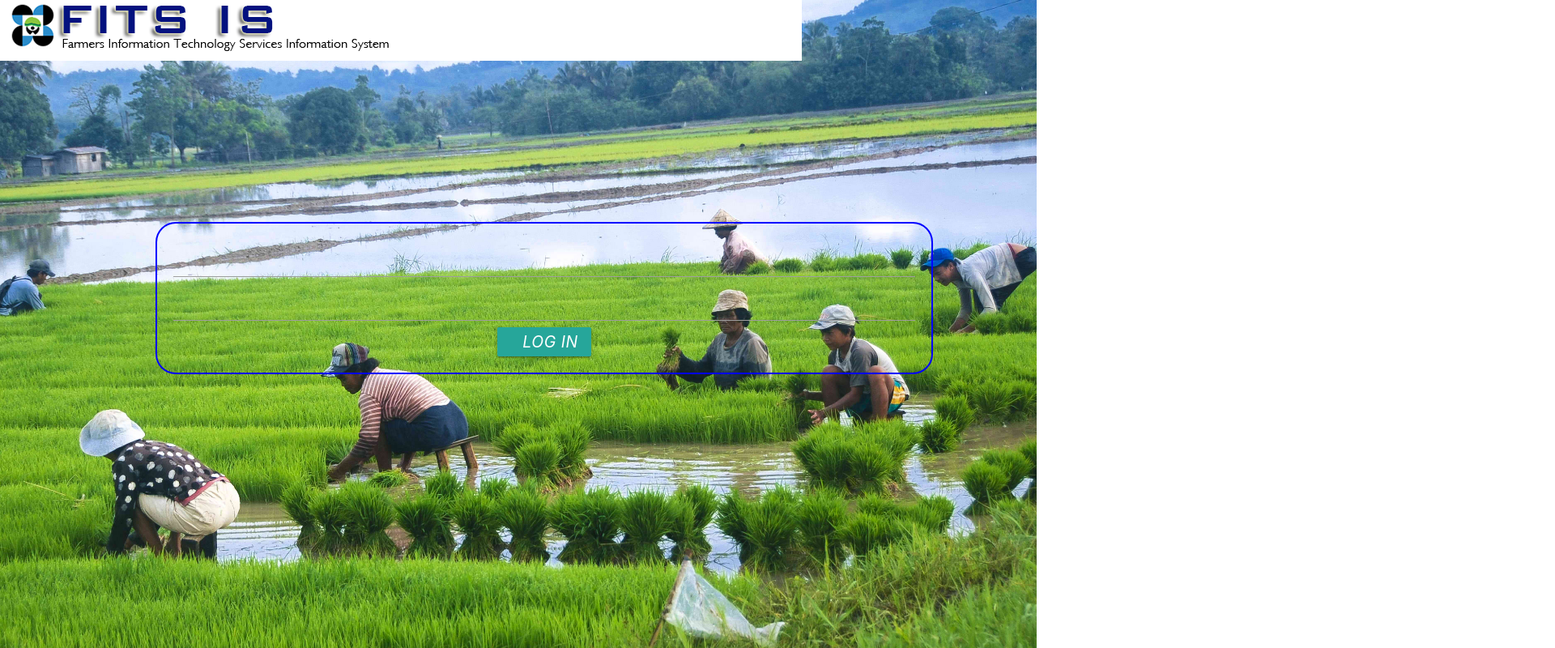
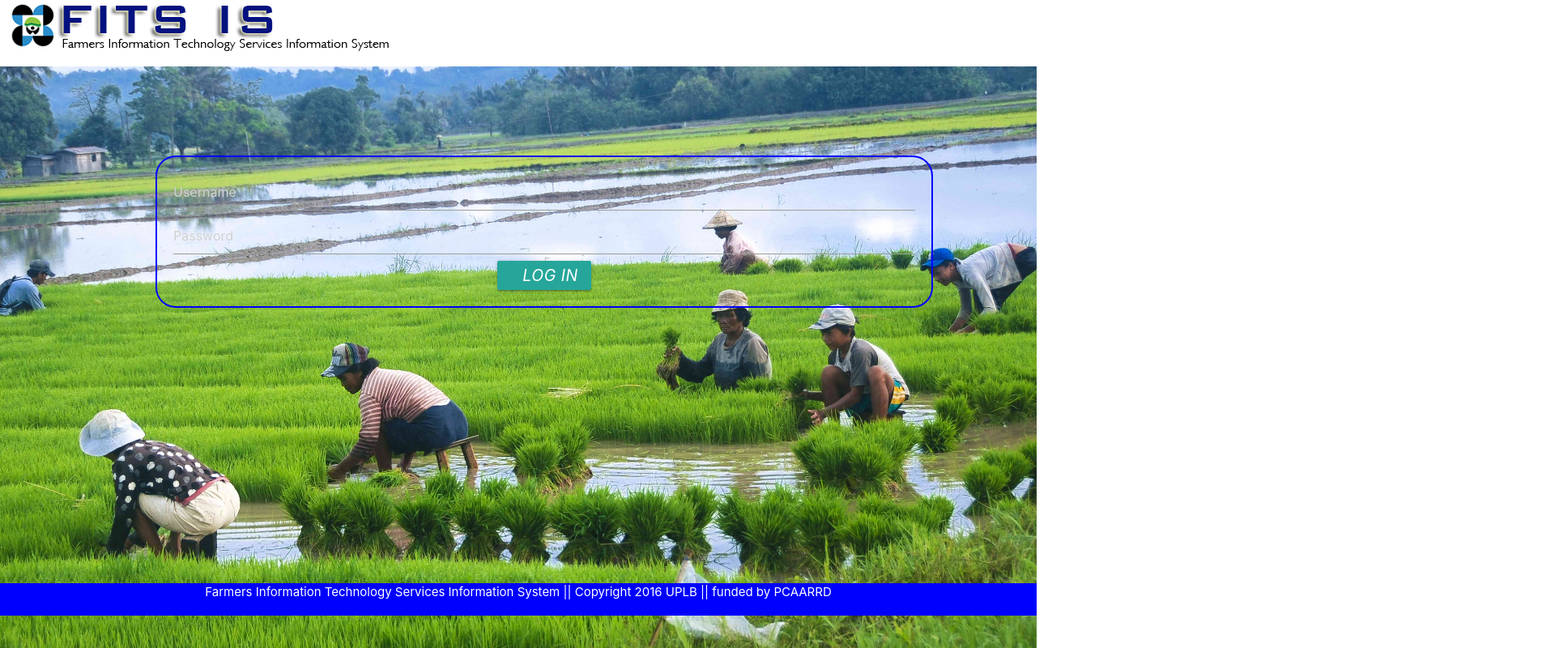
Before and after one commit to najaafar/FITS, a plain HTML site: page login.html in a window 1280 px wide. Shown: the whole page at 81% size, 1920 px wide, since content can reach past the window. Drawn offline with nearby package versions, Linux system fonts and the light colour scheme.

Commit message:
modified login

```diff
--- a/css/login.css
+++ b/css/login.css
@@ -7,7 +7,13 @@ html{
 }
 
 #header{
-		width: 150%;
+	background-color: white;
+	margin: 0;
+	float: right;
+	width: 100%;
+	top: 0;
+	position: fixed;
+	overflow: hidden;
 }
 
 #center{
@@ -29,3 +35,15 @@ html{
 	    width: 75%;
 
 }
+
+#footer{
+	top: 90%;
+	height: 5%;
+	background-color: blue;
+	text-align: center;
+	color: white;
+	width: 100%;
+	bottom: 0;
+	position: fixed;
+	overflow: hidden;
+}
--- a/login.html
+++ b/login.html
@@ -14,12 +14,13 @@
 			<img src="images/banner.png"></img>
 		</div>
 		<div id="center">
-			<input type="text" id="username" value=""/></br>
-			<input type="password" id="password" value=""/></br>
+			<input type="text" id="username" value="" placeholder="Username"/></br>
+			<input type="password" id="password" value="" placeholder="Password"/></br>
 			<button type="submit" class="btn waves-effect waves-light"> <i class="material-icons right">Log In</i></button>
 		</div>
 
 		<div id="footer">
+			Farmers Information Technology Services Information System || Copyright 2016 UPLB || funded by PCAARRD
 		</div>
 	</body>
 
```
